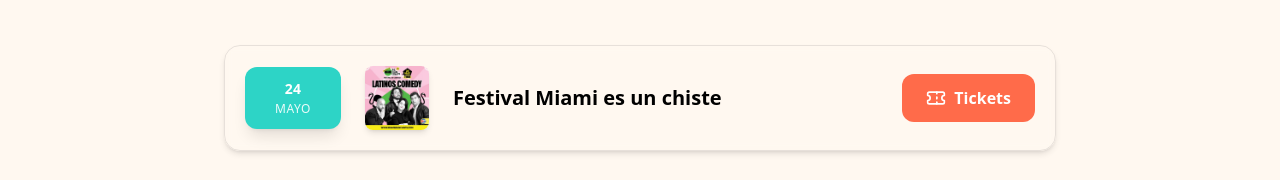
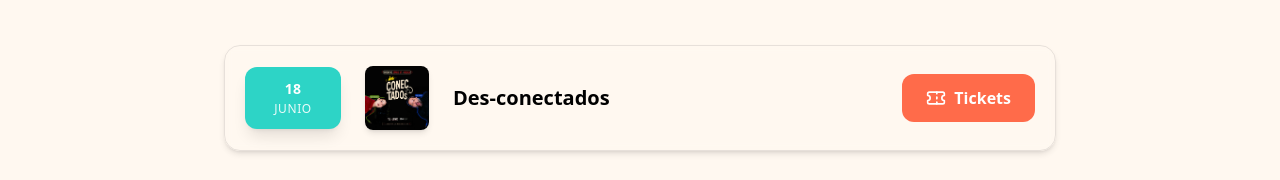
Before and after one commit to Ailin-Glez/portfolio, a React (Vite) app: page / in a window 1280 px wide. Shown: the part 891-1071 px from the top of the page. Built offline with nearby package versions, Linux system fonts and the light colour scheme; no server answers.

Commit message:
nuevo show

```diff
--- a/src/pages/HomePage.jsx
+++ b/src/pages/HomePage.jsx
@@ -6,16 +6,17 @@ import { motion } from 'framer-motion';
 import photo from '@/assets/fotos/ailin poster.webp';
 import posterShowLC from '@/assets/eventos/show lc.webp';
 import posterMiami from '@/assets/eventos/miami es un chiste.webp';
+import posterDesconectados from '@/assets/eventos/Desconectados.webp';
 import YouTubeSection from '@/components/YouTubeSection';
 
 function HomePage() {
   const upcomingShows = [
     {
-      day: '24',
-      month: 'MAYO',
-      title: 'Festival Miami es un chiste',
-      ticketUrl: 'https://esunchiste.ticketplate.com/es/latinos-comedy-2605242130',
-      poster: posterMiami,
+      day: '18',
+      month: 'JUNIO',
+      title: 'Des-conectados',
+      ticketUrl: 'https://www.eventbrite.com/e/des-conectados-tickets-1990796103737?aff=oddtdtcreator',
+      poster: posterDesconectados,
     },
   ];
 
```
Also changed, not shown: src/assets/eventos/Desconectados.webp (added).
